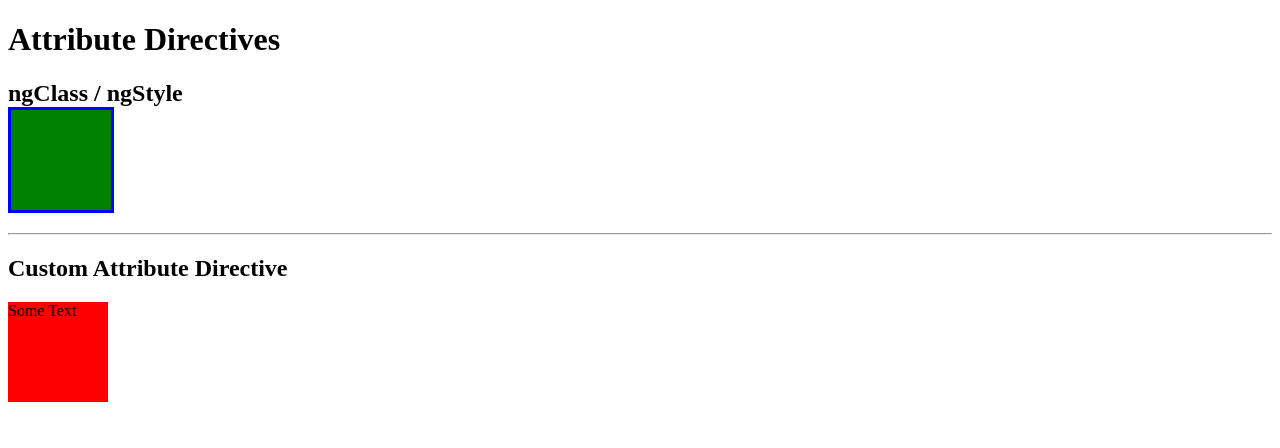
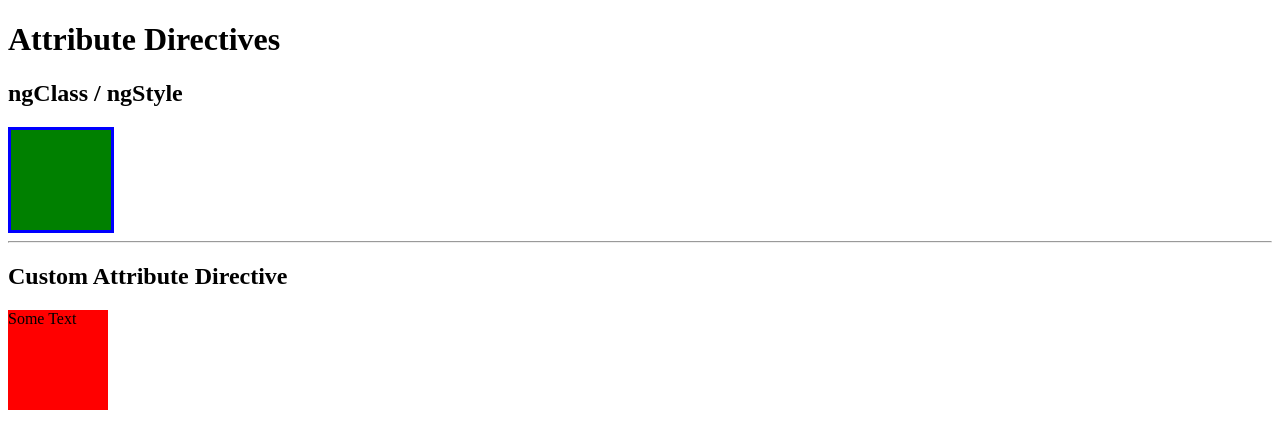
Before and after one commit to leotm/angular-2.directives, an Angular app: page / in a window 1280 px wide. Shown: the top 448 px of the page. Built offline with nearby package versions, Linux system fonts and the light colour scheme.

Commit message:
Tidy html

```diff
--- a/src/app/app.component.html
+++ b/src/app/app.component.html
@@ -1,17 +1,6 @@
-<h1>
-  Attribute Directives
-</h1>
-
-<h2>
-  ngClass / ngStyle
-  <div [ngStyle]="{ 'border': '3px solid blue', 'background': 'green'}"></div>
-</h2>
-
+<h1>Attribute Directives</h1>
+<h2>ngClass / ngStyle</h2>
+<div [ngStyle]="{ 'border': '3px solid blue', 'background': 'green'}"></div>
 <hr>
-
-<h2>
-  Custom Attribute Directive
-</h2>
-<div [defaultColor] = "'red'" [dirHighlight]="'blue'">
-  Some Text
-</div>
+<h2>Custom Attribute Directive</h2>
+<div [defaultColor] = "'red'" [dirHighlight]="'blue'">Some Text</div>
```
